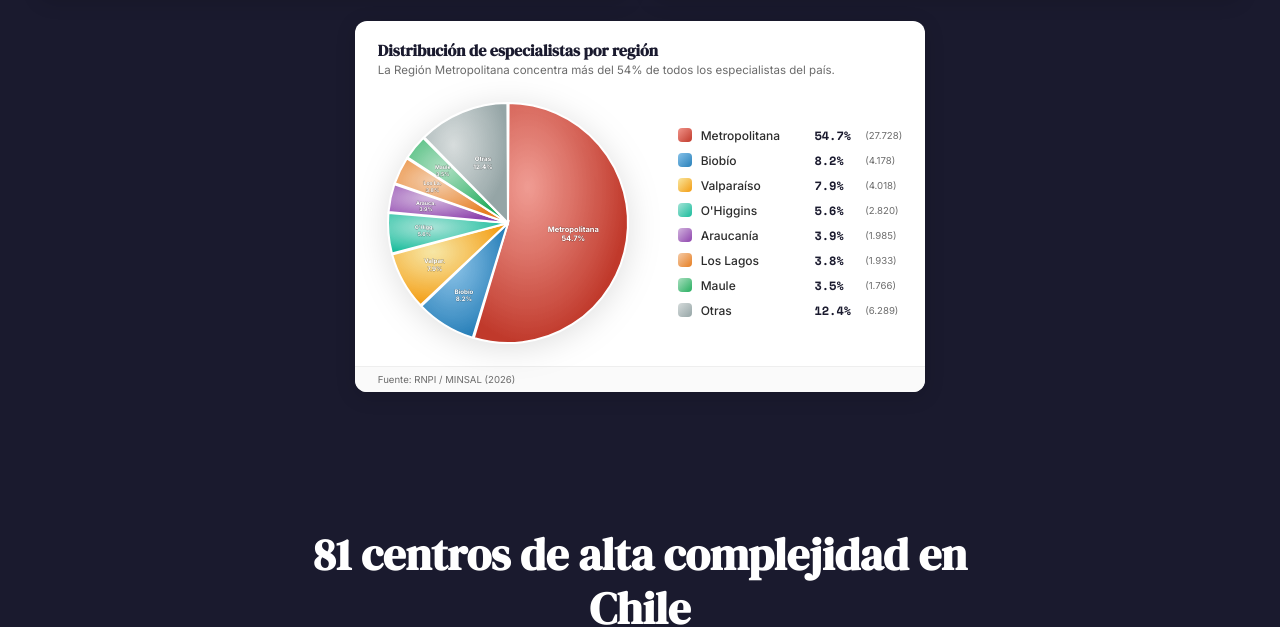
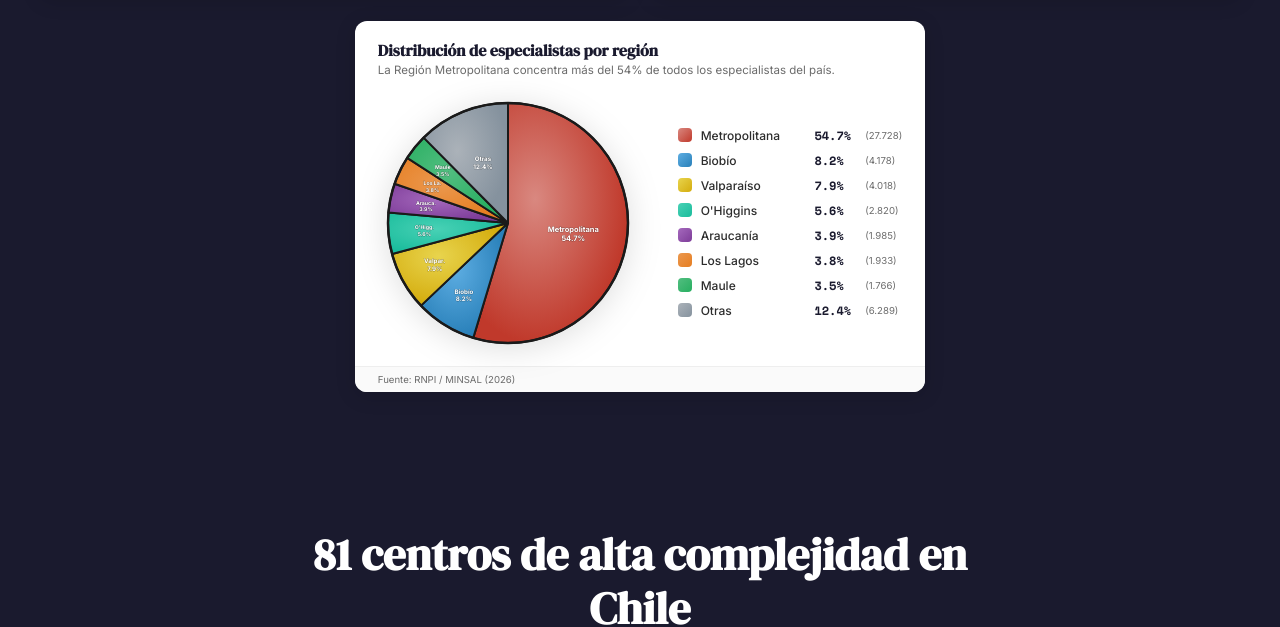
Before and after one commit to beca-py/el-peso-del-centro, a website: page public/index.html in a window 1280 px wide. Shown: the part 3633-4260 px from the top of the page. Drawn offline with nearby package versions, Linux system fonts and the light colour scheme.

Commit message:
Bordes negros gruesos entre slices y degradé más sutil en pie chart
- Stroke negro (#1a1a1a) de 2px entre cada sector con stroke-linejoin round
- Borde exterior negro de 2.5px alrededor del círculo completo
- Gradiente radial más sutil (tonos cercanos al base, sin salto brusco)
- Sin gap angular entre slices, la separación la dan los bordes negros

Co-Authored-By: Claude Opus 4.6 <noreply@anthropic.com>

```diff
--- a/public/index.html
+++ b/public/index.html
@@ -929,17 +929,17 @@ carousel.addEventListener('scroll', () => {
   top.push({n:'Otras',v:ov,p:op});
 
   // 2D pie with radial gradients (Excel-style)
-  const R=120,cx=130,cy=130,gap=1.2;
-  // vibrant palette — base color + lighter highlight for gradient
+  const R=120,cx=130,cy=130;
+  // palette — base color + subtle lighter tone for soft gradient
   const cols=[
-    {base:'#C0392B',hi:'#F1948A'}, // rojo
-    {base:'#2980B9',hi:'#85C1E9'}, // azul
-    {base:'#F39C12',hi:'#F9E79F'}, // dorado
-    {base:'#1ABC9C',hi:'#A3E4D7'}, // turquesa
-    {base:'#8E44AD',hi:'#D2B4DE'}, // morado
-    {base:'#E67E22',hi:'#F5CBA7'}, // naranja
-    {base:'#27AE60',hi:'#A9DFBF'}, // verde
-    {base:'#95A5A6',hi:'#D5DBDB'}  // gris
+    {base:'#C0392B',hi:'#D98880'}, // rojo
+    {base:'#2980B9',hi:'#5DADE2'}, // azul
+    {base:'#D4AC0D',hi:'#E8D44D'}, // dorado
+    {base:'#1ABC9C',hi:'#48D1B5'}, // turquesa
+    {base:'#7D3C98',hi:'#A569BD'}, // morado
+    {base:'#E67E22',hi:'#EB984E'}, // naranja
+    {base:'#27AE60',hi:'#52BE80'}, // verde
+    {base:'#85929E',hi:'#ABB2B9'}  // gris
   ];
   // display names — same in slices AND legend
   const names={
@@ -952,19 +952,16 @@ carousel.addEventListener('scroll', () => {
   let defs='',slicePaths='',lbls='',cumP=0;
   top.forEach((d,i)=>{
     const c=cols[i];
-    // radial gradient: highlight in upper-left, base color at edge
-    defs+=`<radialGradient id="pg${i}" cx="35%" cy="35%" r="65%"><stop offset="0%" stop-color="${c.hi}" stop-opacity=".9"/><stop offset="100%" stop-color="${c.base}"/></radialGradient>`;
+    // subtle radial gradient: soft highlight center, base at edge
+    defs+=`<radialGradient id="pg${i}" cx="40%" cy="40%" r="60%"><stop offset="0%" stop-color="${c.hi}"/><stop offset="100%" stop-color="${c.base}"/></radialGradient>`;
 
     const startA=cumP*3.6-90;
     const endA=(cumP+d.p)*3.6-90;
-    // small gap between slices: offset start/end slightly
-    const gapA=gap/(2*Math.PI*R)*360;
-    const sA=startA+gapA/2, eA=endA-gapA/2;
-    const [x1,y1]=pt(sA);
-    const [x2,y2]=pt(eA);
+    const [x1,y1]=pt(startA);
+    const [x2,y2]=pt(endA);
     const big=d.p>50?1:0;
 
-    slicePaths+=`<path d="M${cx},${cy} L${x1.toFixed(2)},${y1.toFixed(2)} A${R},${R} 0 ${big} 1 ${x2.toFixed(2)},${y2.toFixed(2)} Z" fill="url(#pg${i})" stroke="white" stroke-width="2"/>`;
+    slicePaths+=`<path d="M${cx},${cy} L${x1.toFixed(2)},${y1.toFixed(2)} A${R},${R} 0 ${big} 1 ${x2.toFixed(2)},${y2.toFixed(2)} Z" fill="url(#pg${i})" stroke="#1a1a1a" stroke-width="2" stroke-linejoin="round"/>`;
 
     // label inside
     const name=names[d.n]||d.n;
@@ -985,7 +982,9 @@ carousel.addEventListener('scroll', () => {
     <div class="pie-container">
       <svg viewBox="0 0 260 260" width="100%" height="100%">
         <defs>${defs}</defs>
-        ${slicePaths}${lbls}
+        ${slicePaths}
+        <circle cx="${cx}" cy="${cy}" r="${R}" fill="none" stroke="#1a1a1a" stroke-width="2.5"/>
+        ${lbls}
       </svg>
     </div>
     <div class="pie-legend">${top.map((d,i)=>`<div class="pie-li">
```
